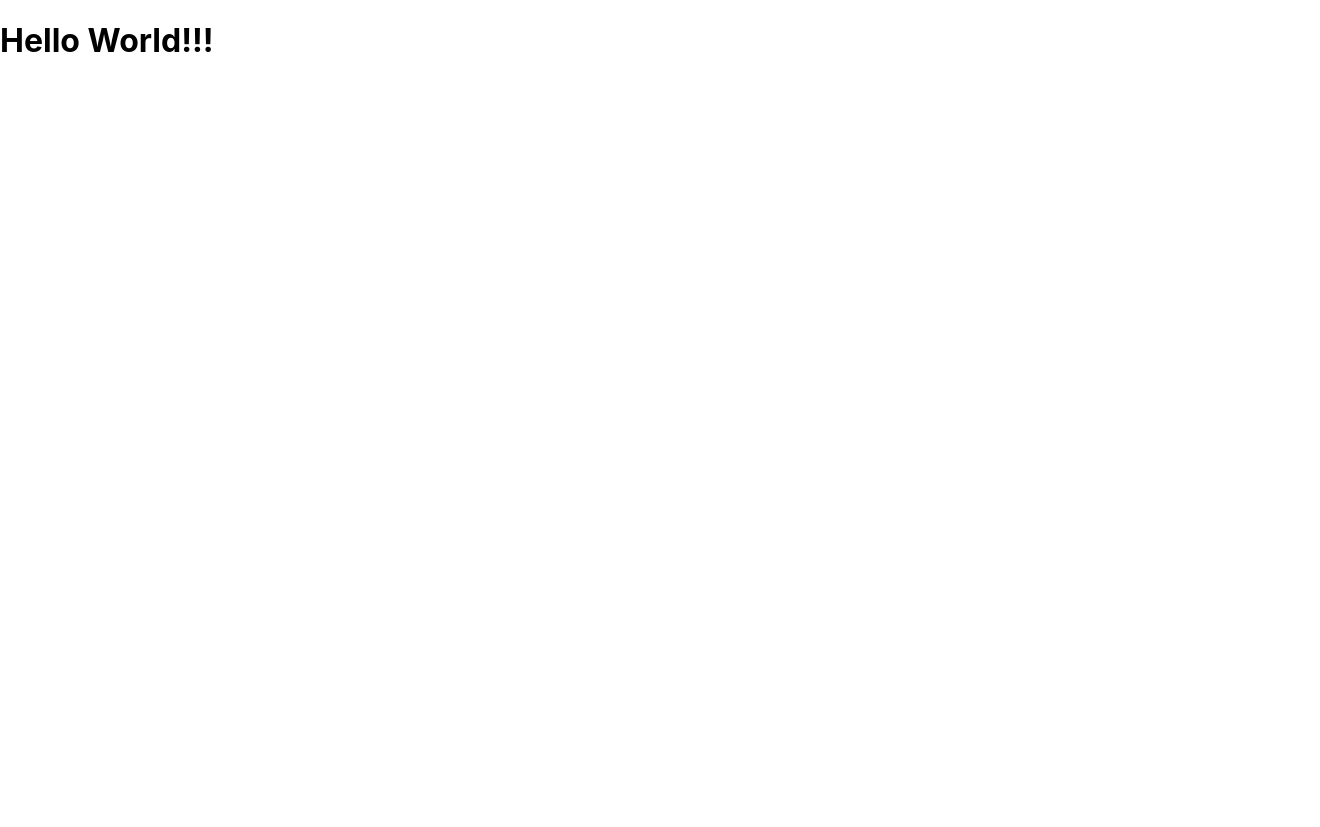
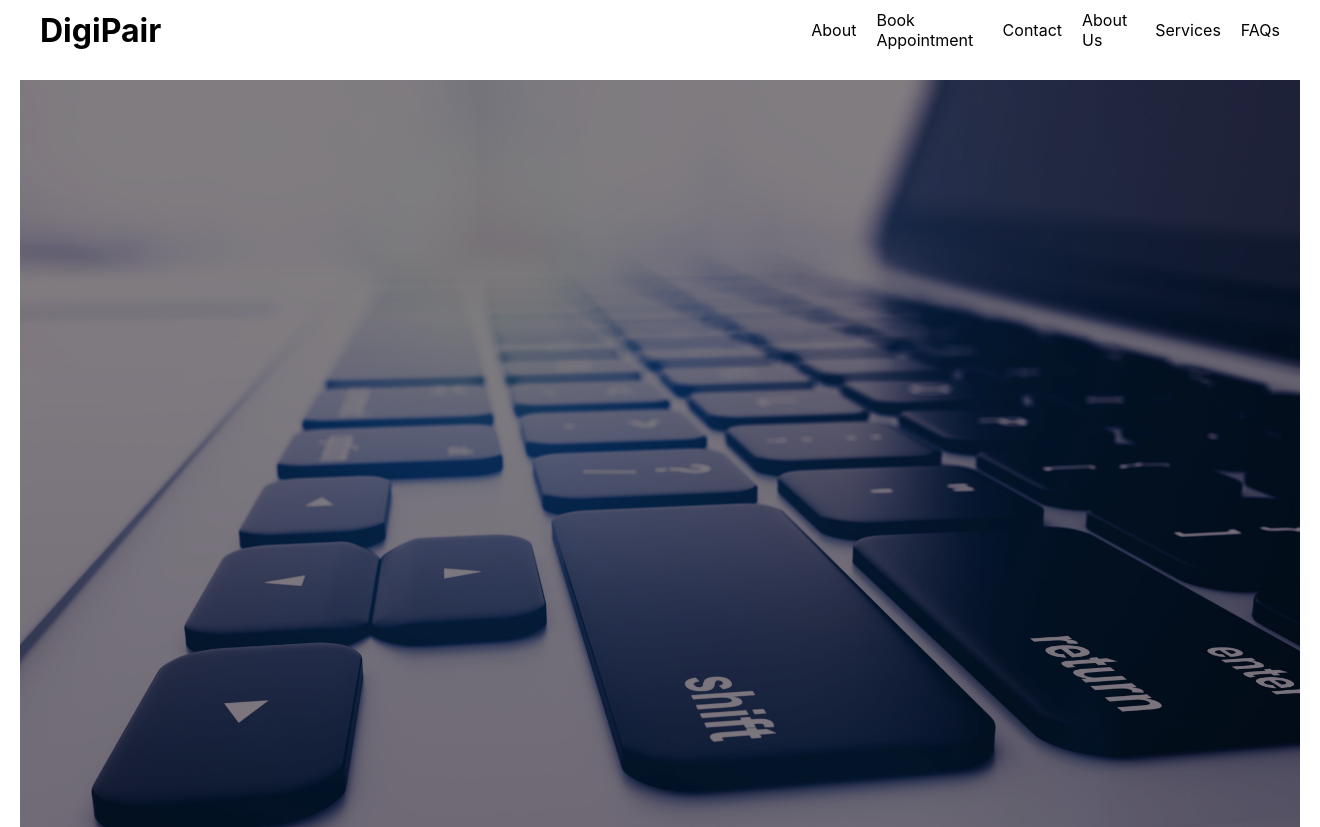
Before and after one commit to rdjirackor/Gadget-Servicing-Appointment-Booker, a React (Create React App) app in the folder gadget-servicing-appointment-booker/: page / in a window 1280 px wide. Shown: the top 827 px of the page, 1320 px wide, since content can reach past the window. Before the commit the page ends 800 px from the top, so only its background shows below. Built offline with nearby package versions, Linux system fonts and the light colour scheme.

Commit message:
Added a navigation bar

```diff
--- a/gadget-servicing-appointment-booker/package.json
+++ b/gadget-servicing-appointment-booker/package.json
@@ -8,6 +8,7 @@
     "@testing-library/user-event": "^13.5.0",
     "react": "^18.3.1",
     "react-dom": "^18.3.1",
+    "react-router-dom": "^6.24.1",
     "react-scripts": "5.0.1",
     "web-vitals": "^2.1.4"
   },
--- a/gadget-servicing-appointment-booker/src/App.js
+++ b/gadget-servicing-appointment-booker/src/App.js
@@ -1,9 +1,22 @@
 import Homepage from './Homepage';
+import { BrowserRouter as Router, Route, Routes } from 'react-router-dom';
+import Navbar from './Navbar';
 
 function App() {
-  return (
-    <Homepage/>
-  );
+  return(
+    <Router>
+    <div className='App'>
+        <Navbar/>
+    <div className='content'>
+        <Routes>
+            <Route path ="/" element ={<Homepage/>}>
+            </Route>
+        </Routes>
+    </div>
+    </div>
+    </Router>
+
+);
 }
 
 export default App;
--- a/gadget-servicing-appointment-booker/src/Homepage.js
+++ b/gadget-servicing-appointment-booker/src/Homepage.js
@@ -1,5 +1,5 @@
 import {React, useEffect} from 'react';
-
+import surface from './assets/surface.png';
 function Homepage(){
   useEffect(() => {
     document.title = "Book an Appointment"; // Set the new page title
@@ -7,7 +7,11 @@ function Homepage(){
 
   return(
  <div className='body'>
-  <h1>Hello World!!!</h1>
+  <div className='welcome-banner'>
+    <div className='image-with-intro'>
+      <img src={surface}></img>
+    </div>
+  </div>
 
  </div>
 
--- /dev/null
+++ b/gadget-servicing-appointment-booker/src/Navbar.js
@@ -0,0 +1,20 @@
+import React from 'react';
+import {Link} from 'react-router-dom';
+
+
+
+function Navbar(){
+    return(
+        <div className='navbar'>
+        <h1><Link to ={"/"}>DigiPair</Link></h1>
+        <Link to={"/about"} style={{marginLeft:'650px'}}>About</Link>
+        <a>Book Appointment</a>
+        <a>Contact</a>
+        <a>About Us</a>
+        <a>Services</a>
+        <a>FAQs</a>
+      </div>
+    )
+}
+
+export default Navbar;
--- a/gadget-servicing-appointment-booker/src/index.css
+++ b/gadget-servicing-appointment-booker/src/index.css
@@ -11,3 +11,51 @@ code {
   font-family: source-code-pro, Menlo, Monaco, Consolas, 'Courier New',
     monospace;
 }
+body {
+  margin: 0;
+  padding: 0;
+  /* Add padding-top equal to the height of the .navbar */
+  padding-top: 60px;
+}
+
+.navbar {
+  position: fixed;
+  top: 0;
+  height: 60px;
+  width: 100%;
+  background: white;
+  left: 0;
+  display: flex;
+  align-items: center;
+}
+
+.navbar h1 {
+  margin-left: 20px; /* Adjust according to your design */
+}
+
+.navbar a {
+  margin-left: 20px; /* Adjust according to your design */
+  text-decoration: none;
+  color: black;
+}
+.title {
+  margin-left: 30px;
+}
+.body {
+  height: 2000px; /* Adjust according to your design */
+}
+img {
+  margin: 20px;
+  width: 100%;
+  filter: brightness(0.5); /* Darkens the image */
+
+}
+.images {
+  margin-left: 40px;
+}
+.more {
+  align-content: center;
+}
+.welcome-banner{
+  height: 1700px;
+}
```
Also changed, not shown: gadget-servicing-appointment-booker/src/assets/surface.png (added), 1 other file (tests, documents, lock files or other folders).
